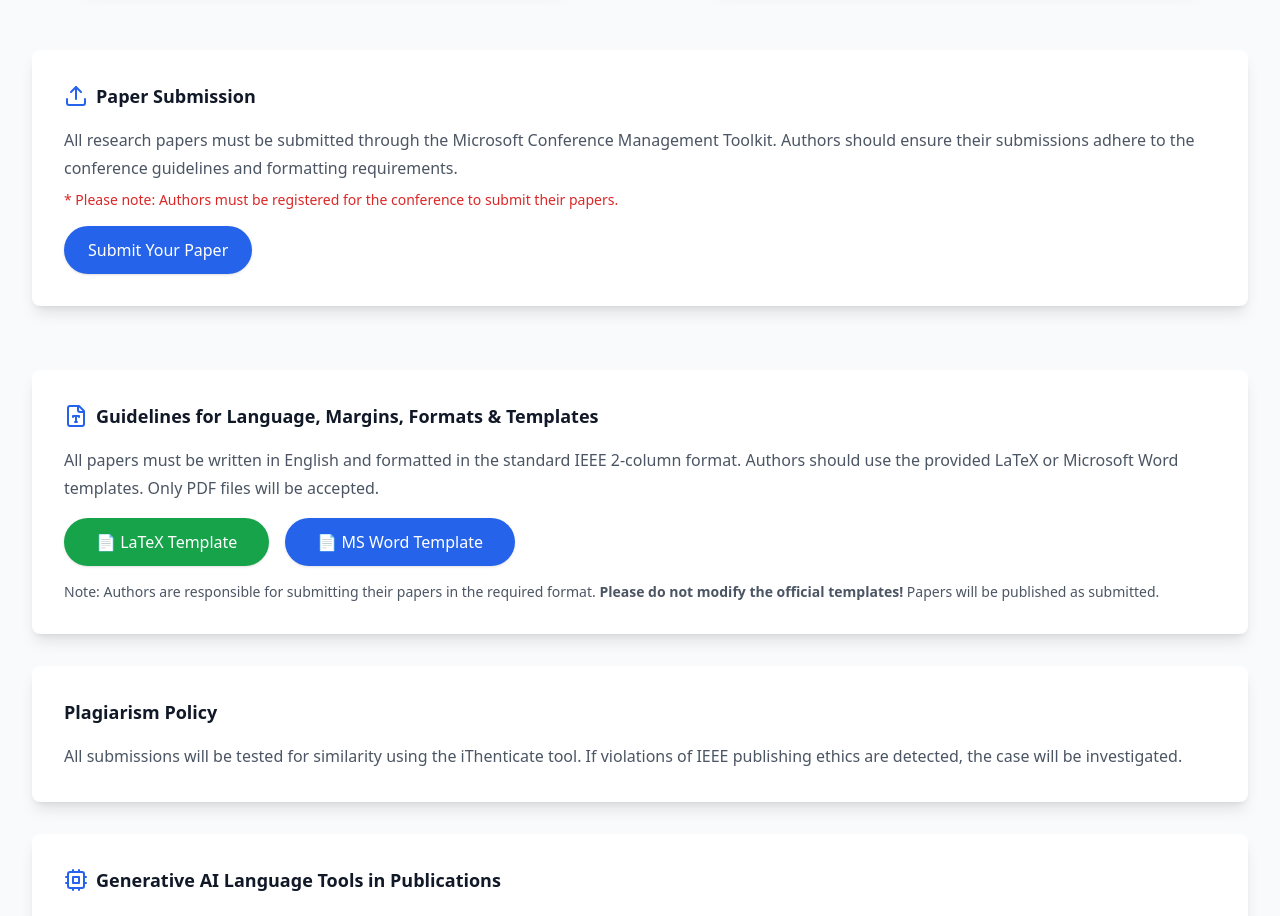
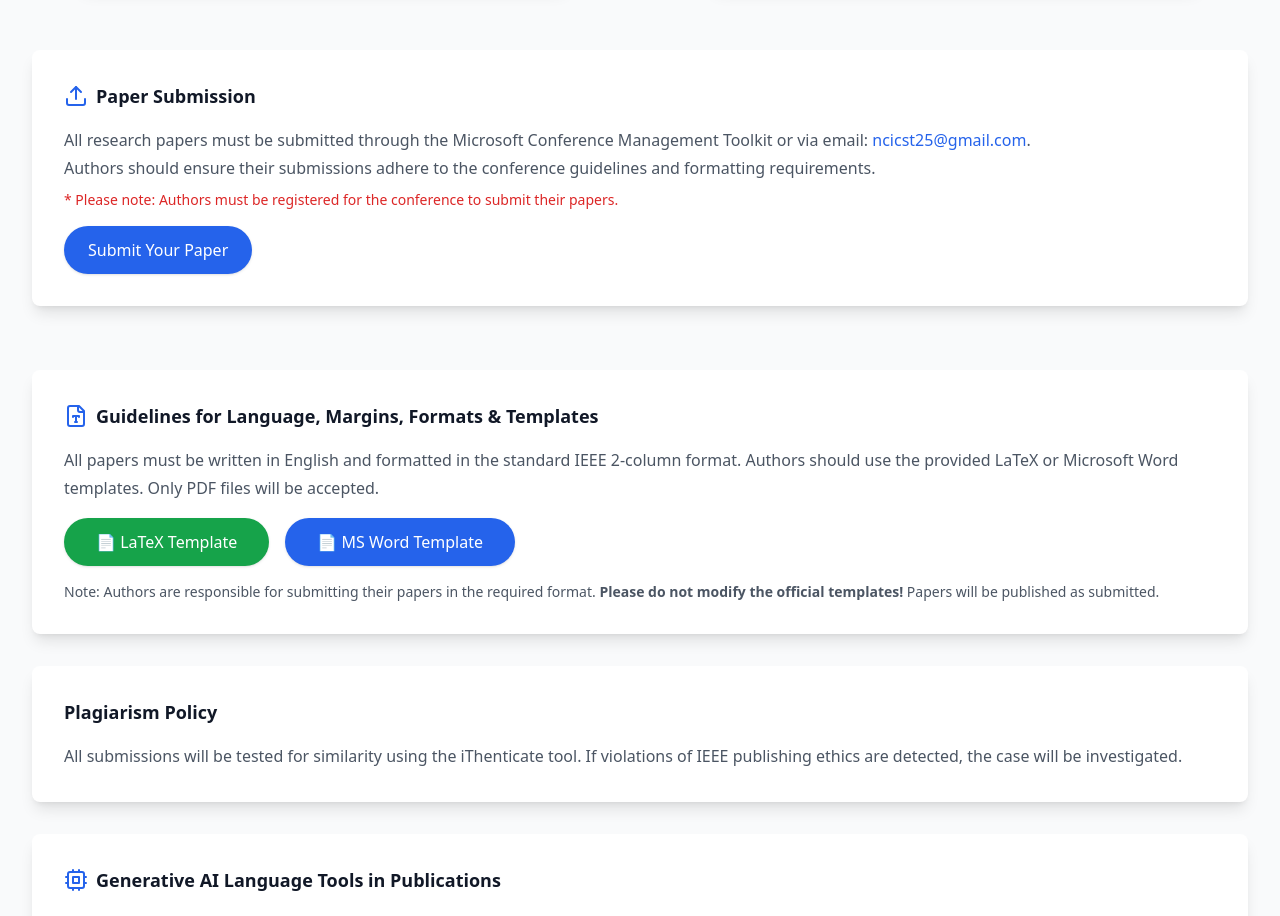
Before and after one commit to GVN101/conference-website, a React (Vite) app in the folder project/: page /call-for-paper in a window 1280 px wide. Shown: the part 1160-2076 px from the top of the page. Built offline with nearby package versions, Linux system fonts and the light colour scheme.

Commit message:
added submission details

```diff
--- a/project/src/pages/CallForPaper.tsx
+++ b/project/src/pages/CallForPaper.tsx
@@ -150,9 +150,20 @@ export default function CallForPaper() {
               <Upload className="h-6 w-6 text-blue-600" />
               Paper Submission
             </h3>
+            {/* <p className="mt-4 text-base leading-7 text-gray-600">
+              All research papers must be submitted through the Microsoft Conference Management Toolkit or to the email: ncicst25@gmail.com. Authors should ensure their submissions adhere to the conference guidelines and formatting requirements.
+            </p> */}
             <p className="mt-4 text-base leading-7 text-gray-600">
-              All research papers must be submitted through the Microsoft Conference Management Toolkit. Authors should ensure their submissions adhere to the conference guidelines and formatting requirements.
+              All research papers must be submitted through the Microsoft Conference Management Toolkit or via email:&nbsp;
+              <a
+                href="mailto:ncicst25@gmail.com"
+                className="text-blue-600 hover:underline"
+              >
+                ncicst25@gmail.com
+              </a>.
+              <br />Authors should ensure their submissions adhere to the conference guidelines and formatting requirements.
             </p>
+
             <p className="mt-2 text-sm text-red-600 font-medium">
               * Please note: Authors must be registered for the conference to submit their papers.
             </p>
```
